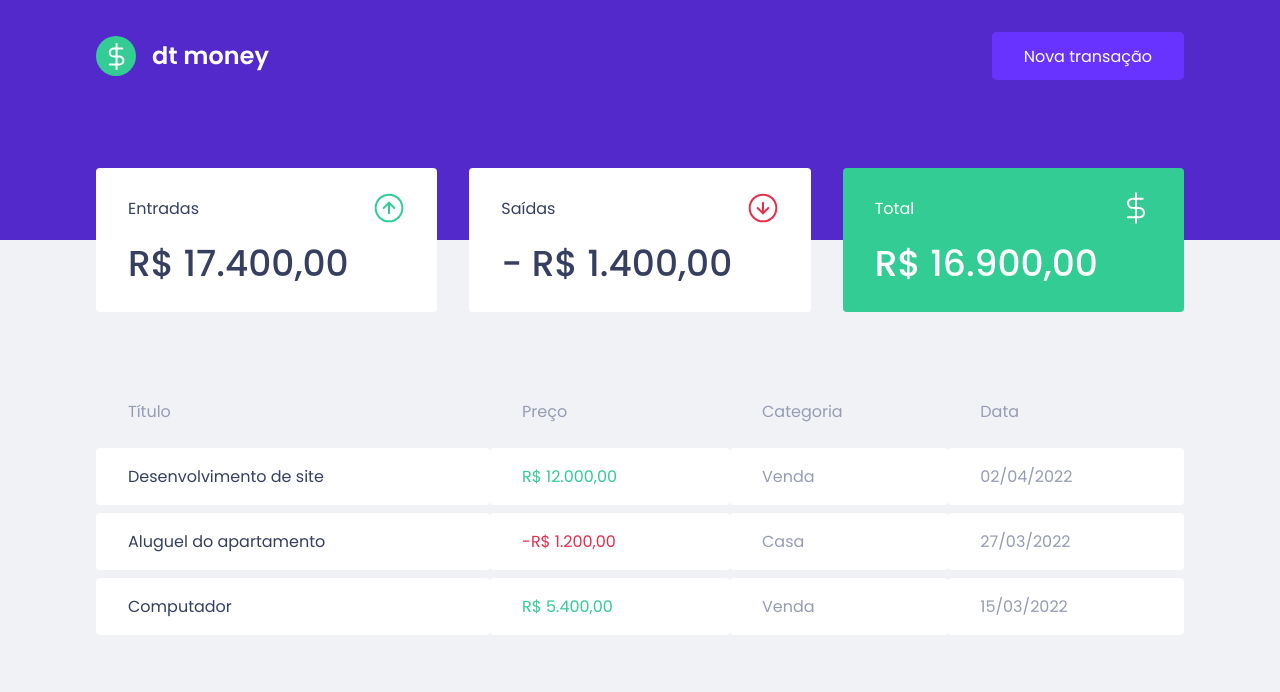
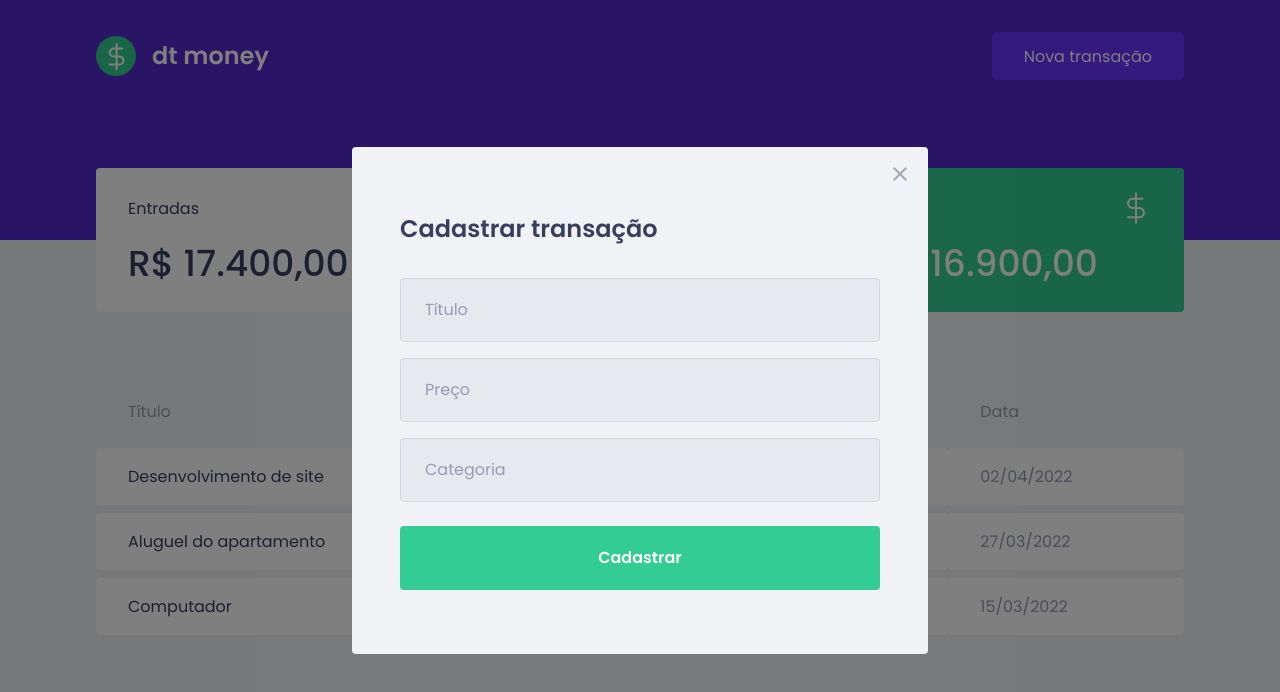
Before and after one commit to duardodev/dtmoney, a React (Vite) app: page / in a window 1280 px wide. Both pictures are taken after a click on the button "Nova transação". Shown: the top 692 px of the page. Built offline with nearby package versions, Linux system fonts and the light colour scheme; no server answers; what miragejs would draw is missing.

Commit message:
feat: create NewTransactionModal component

```diff
--- a/package.json
+++ b/package.json
@@ -12,11 +12,13 @@
     "miragejs": "^0.1.43",
     "react": "^17.0.2",
     "react-dom": "^17.0.2",
+    "react-modal": "^3.14.4",
     "styled-components": "^5.3.5"
   },
   "devDependencies": {
     "@types/react": "^17.0.33",
     "@types/react-dom": "^17.0.10",
+    "@types/react-modal": "^3.13.1",
     "@types/styled-components": "^5.1.24",
     "@vitejs/plugin-react": "^1.0.7",
     "typescript": "^4.5.4",
--- a/src/App.tsx
+++ b/src/App.tsx
@@ -1,12 +1,36 @@
 import { Dashboard } from "./components/Dashboard"
 import { Header } from "./components/Header"
+import { NewTransactionModal } from "./components/NewTransactionModal"
+
 import { GlobalStyle } from "./styles/global"
+import { useState } from "react"
+
+import Modal from 'react-modal'
+
+Modal.setAppElement('#root')
 
 export function App() {
+  const [isNewTransactionModalOpen, setIsNewTransactionModalOpen] = useState(false)
+
+  function handleOpenNewTransactionModal() {
+    setIsNewTransactionModalOpen(true)
+  }
+
+  function handleCloseNewTransactionModal() {
+    setIsNewTransactionModalOpen(false)
+  }
+
   return (
     <>
-      <Header />
+      <Header onOpenNewTransactionModal={handleOpenNewTransactionModal}/>
+
       <Dashboard />
+
+      <NewTransactionModal
+        isOpen={isNewTransactionModalOpen}
+        onRequestClose={handleCloseNewTransactionModal}
+      />
+
       <GlobalStyle />
     </>
   )
--- a/src/components/Header/index.tsx
+++ b/src/components/Header/index.tsx
@@ -1,12 +1,16 @@
 import logoImg from '../../assets/logo.svg'
 import { Container, Content } from './styles'
 
-export function Header() {
+interface HeaderProps {
+  onOpenNewTransactionModal: () => void
+}
+
+export function Header({ onOpenNewTransactionModal }: HeaderProps) {
   return (
     <Container>
       <Content>
         <img src={logoImg} alt="dt money" />
-        <button type="button">
+        <button type="button" onClick={onOpenNewTransactionModal}>
           Nova transação
         </button>
       </Content>
--- /dev/null
+++ b/src/components/NewTransactionModal/index.tsx
@@ -0,0 +1,51 @@
+import Modal from 'react-modal'
+import { Container } from './styles'
+
+import closeImg from '../../assets/close.svg'
+
+interface NewTransactionModalProps {
+  isOpen: boolean,
+  onRequestClose: () => void
+}
+
+export function NewTransactionModal({ isOpen, onRequestClose }: NewTransactionModalProps) {
+  return (
+    <Modal
+      isOpen={isOpen}
+      onRequestClose={onRequestClose}
+      overlayClassName="modal-overlay"
+      className="modal-content"
+    >
+      <button
+        type="button"
+        onClick={onRequestClose}
+        className="modal-close"
+      >
+        <img src={closeImg} alt="Fechar modal" />
+      </button>
+
+      <Container>
+        <h2>Cadastrar transação</h2>
+
+        <input
+          type="text"
+          placeholder="Título"
+        />
+
+        <input
+          type="number"
+          placeholder="Preço"
+        />
+
+        <input
+          type="text"
+          placeholder="Categoria"
+        />
+
+        <button type="submit">
+          Cadastrar
+        </button>
+      </Container>
+    </Modal>
+  )
+}
--- /dev/null
+++ b/src/components/NewTransactionModal/styles.ts
@@ -0,0 +1,52 @@
+import styled from 'styled-components'
+
+export const Container = styled.form`
+  h2 {
+    color: var(--text-title);
+    font-size: 1.5rem;
+    margin-bottom: 2rem;
+  }
+
+  input {
+    background-color: var(--input-background);
+    color: var(--text-body);
+
+    width: 100%;
+    height: 4rem;
+    padding: 0 1.5rem;
+
+    font-size: 1rem;
+    font-weight: 400;
+    border: 1px solid var(--input-border);
+    border-radius: 0.25rem;
+
+    &::placeholder {
+      color: var(--text-body);
+    }
+
+    & + input {
+      margin-top: 1rem;
+    }
+  }
+
+  button[type="submit"] {
+    background-color: var(--green);
+    color: var(--shape);
+
+    width: 100%;
+    height: 4rem;
+    padding: 0 1.25rem;
+    margin-top: 1.5rem;
+
+    font-size: 1rem;
+    font-weight: 600;
+    border: 0;
+    border-radius: 0.25rem;
+
+    transition: filter 0.3s;
+
+    &:hover {
+      filter: brightness(0.9);
+    }
+  }
+`
--- a/src/styles/global.ts
+++ b/src/styles/global.ts
@@ -12,6 +12,8 @@ export const GlobalStyle = createGlobalStyle`
 
     --text-title: #363f5f;
     --text-body: #969cb3;
+    --input-background: #e7e9ee;
+    --input-border: #d7d7d7;
   }
 
   * {
@@ -52,4 +54,43 @@ export const GlobalStyle = createGlobalStyle`
     opacity: 0.6;
     cursor: not-allowed;
   }
+
+  .modal-overlay {
+    background-color: rgba(0, 0, 0, 0.5);
+
+    position: fixed;
+    top: 0;
+    bottom: 0;
+    right: 0;
+    left: 0;
+
+    display: flex;
+    justify-content: center;
+    align-items: center;
+  }
+
+  .modal-content {
+    background-color: var(--background);
+    width: 100%;
+    max-width: 576px;
+
+    padding: 4rem 3rem;
+    border-radius: 0.25rem;
+    position: relative;
+  }
+
+  .modal-close {
+    background-color: transparent;
+
+    position: absolute;
+    right: 1.3rem;
+    top: 1.3rem;
+    border: 0;
+
+    transition: filter 0.2s;
+
+    &:hover {
+      filter: brightness(0.8);
+    }
+  }
 `
```
Also changed, not shown: 1 other file (tests, documents, lock files or other folders).
